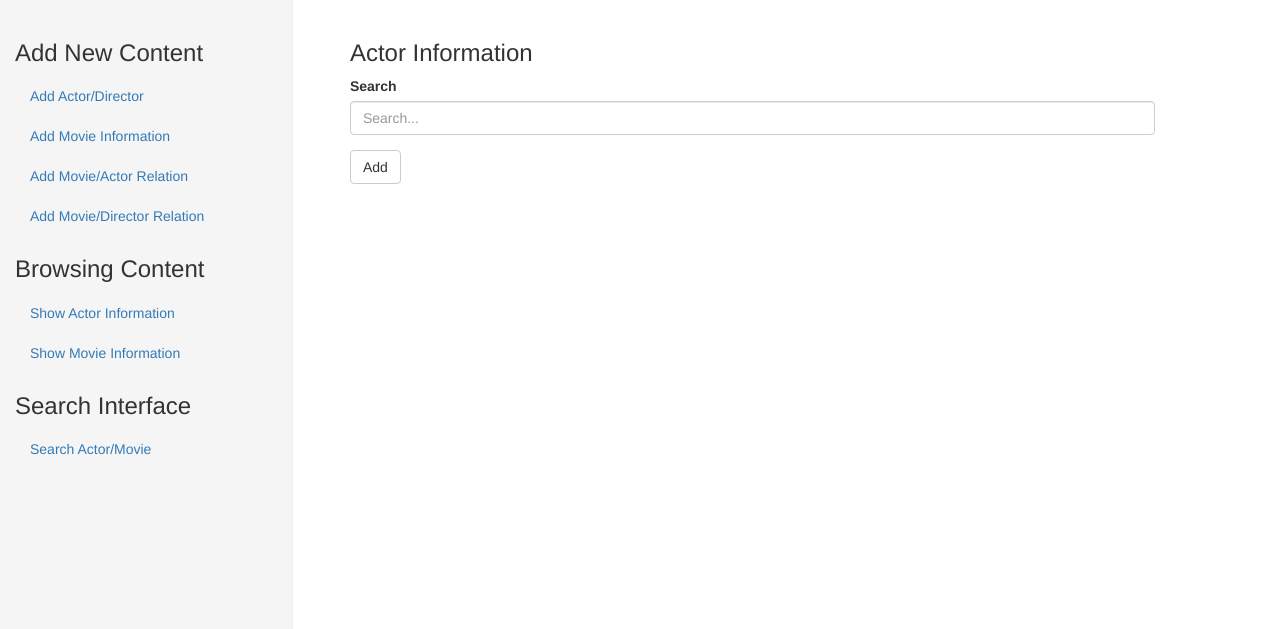
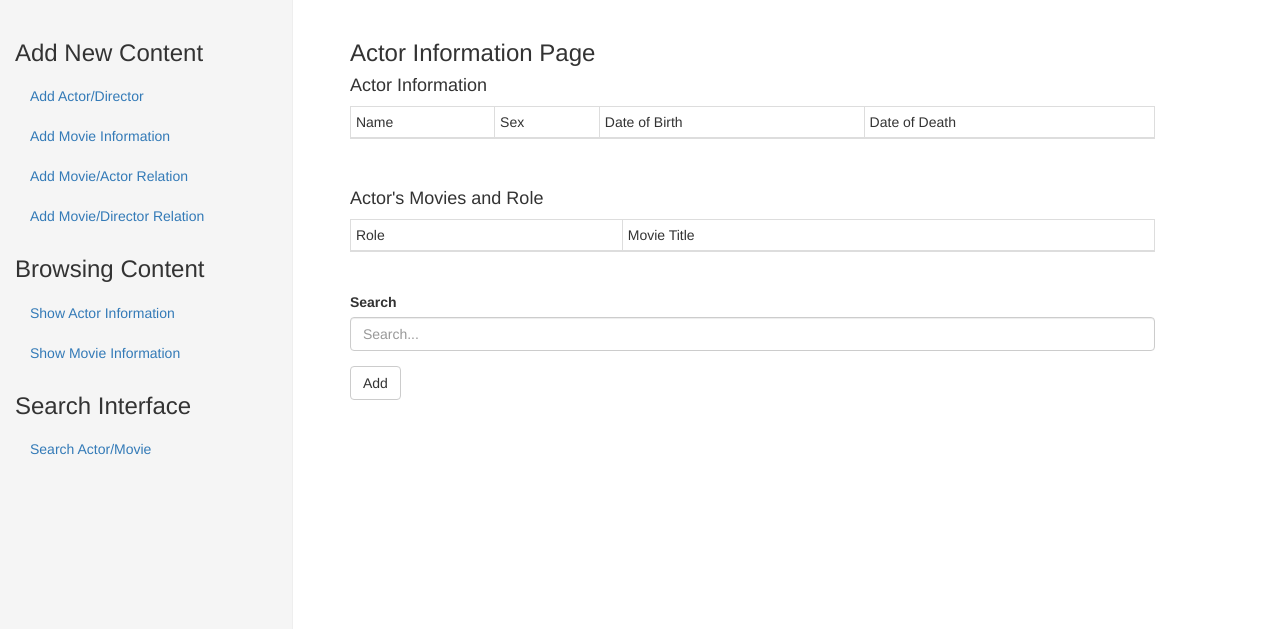
Before and after one commit to alganbr/CS143, a PHP site: page /show_actor.php?identifier=1 in a window 1280 px wide. Shown: the part 51-680 px from the top of the page. Run offline with PHP 8.4, Linux system fonts and the light colour scheme; data that the repository does not hold is empty.

Commit message:
show_actor & show_movie update
- show the actor & movie information
- add link to the actor & movie list

```diff
--- a/Project 1B/www/show_actor.php
+++ b/Project 1B/www/show_actor.php
@@ -95,8 +95,67 @@
         <div class="col-md-9">
           <div class="nav nav-sidebar">
             <form action="search.php" method="GET" style="margin-left: 5%">
-            <h3>Actor Information</h3>
-            <div class="form-group">
+            <h3>Actor Information Page</h3>
+            <?php
+            $db_connection = mysql_connect("localhost", "cs143", "");
+            mysql_select_db("CS143", $db_connection);
+
+            if($_GET["identifier"]) {
+
+              $actor_query = mysql_query("SELECT CONCAT(first, \" \", last) AS name, sex, dob, dod FROM Actor WHERE(id = " . $_GET["identifier"] . ")", $db_connection);
+              if(!$actor_query)
+                  die("Query failed: " . mysql_error());
+
+              $movie_query = mysql_query("SELECT id, role, title FROM MovieActor JOIN Movie ON MovieActor.mid = Movie.id WHERE(aid = " . $_GET["identifier"] . ")", $db_connection);
+              if(!$movie_query)
+                  die("Query failed: " . mysql_error());
+
+              echo "<h4>Actor Information</h4>";
+              echo "<div class=\"table-responsive\">";
+                echo "<table class=\"table table-bordered table-condensed table-hover\">";
+                  echo "<thead><tr><td>Name</td><td>Sex</td><td>Date of Birth</td><td>Date of Death</td></tr></thead>";
+                  if($actor_query) {
+                    echo "<tbody>";
+                      while($actor_row = mysql_fetch_assoc($actor_query)) {
+                        echo "<tr>";
+                          echo "<td>" . $actor_row["name"] . "</td>";
+                          echo "<td>" . $actor_row["sex"] . "</td>";
+                          echo "<td>" . $actor_row["dob"] . "</td>";
+                          if(!$actor_row["dod"])
+                            echo "<td>Still Alive</td>";
+                          else
+                            echo "<td>" . $actor_row["dod"] . "</td>";
+                        echo "</tr>";
+                      }
+                    echo "</tbody>";
+                  }
+                echo "</table>";
+              echo "</div>";
+
+              echo "<br>";
+
+              echo "<h4>Actor's Movies and Role</h4>";
+              echo "<div class=\"table-responsive\">";
+                echo "<table class=\"table table-bordered table-condensed table-hover\">";
+                  echo "<thead><tr><td>Role</td><td>Movie Title</td></tr></thead>";
+                  if($movie_query) {
+                    echo "<tbody>";
+                      while($movie_row = mysql_fetch_assoc($movie_query)) {
+                        echo "<tr>";
+                          echo "<td>" . $movie_row["role"] . "</td>";
+                          echo "<td><a href=\"show_movie.php?identifier=" . $movie_row["id"] .  "\">" . $movie_row["title"] . "</a></td>";
+                        echo "</tr>";
+                      }
+                    echo "</tbody>";
+                  }
+                echo "</table>";
+              echo "</div>";
+            }
+
+            mysql_close($db_connection);
+          ?>
+          <br>
+          <div class="form-group">
               <label for="search">Search</label>
               <input type="text" class="form-control" placeholder="Search..." name="terms">
             </div>
```
Also changed, not shown: Project 1B/www/show_movie.php (+60 -1 lines).
